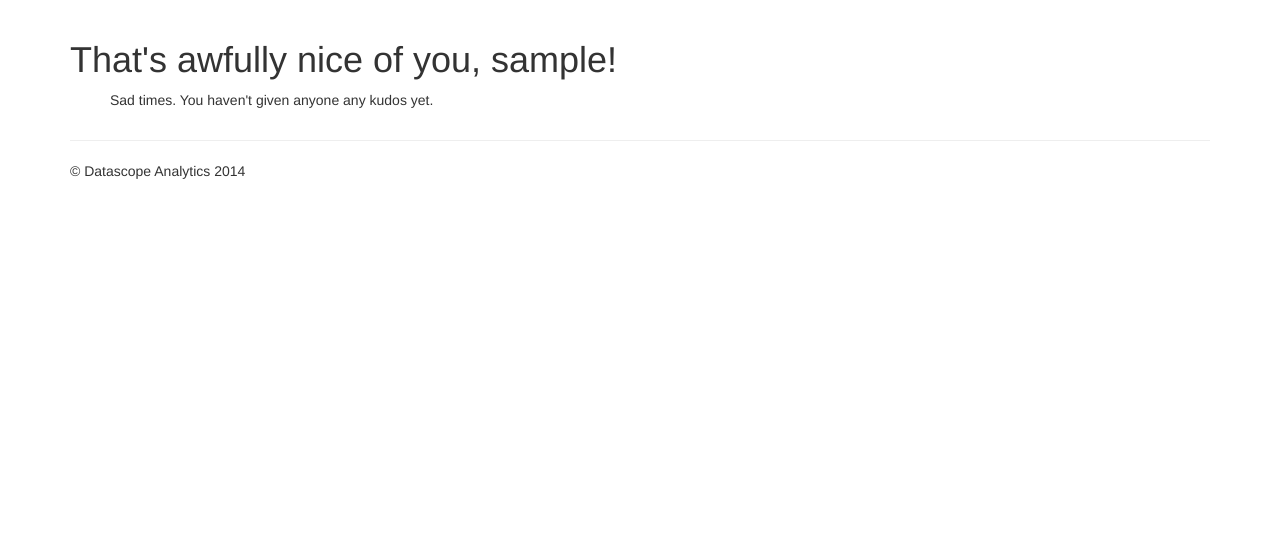
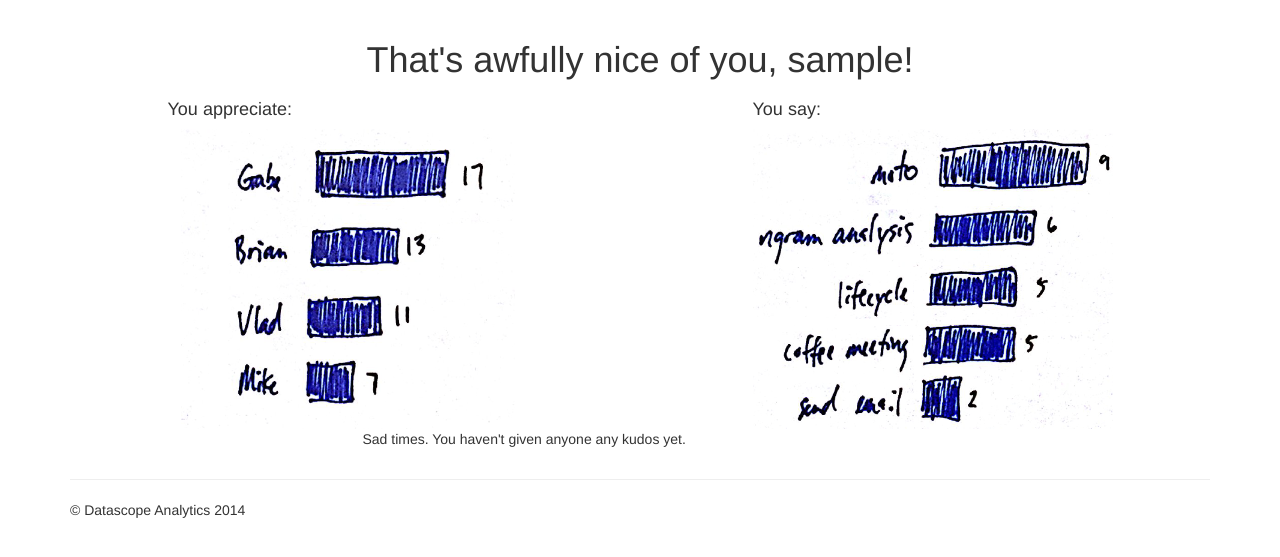
Before and after one commit to datascopeanalytics/kudos, a Django app: page /kudos/ in a window 1280 px wide. Shown: the part 74-631 px from the top of the page. Run offline with Django 3.2, Linux system fonts and the light colour scheme; the visitor is signed in with stand-in values (Sample User, id 1); data that the repository does not hold is empty; style sheets or scripts are compiled from the project's sources; some libraries are stand-ins or nearby versions.

Commit message:
mocked up the histograms to see in the list view

```diff
--- a/web/base/static/scss/kudo_list.scss
+++ b/web/base/static/scss/kudo_list.scss
@@ -1,5 +1,16 @@
+h1 {
+  text-align: center;
+}
+
+.histogram {
+  img {
+    width: 100%;
+  }
+}
+
 ul {
   list-style-type: none;
+  padding: 0;
   li.kudo {
     color: #bbb;
     margin-top: 1em;
--- a/web/base/templates/base/kudo_list.html
+++ b/web/base/templates/base/kudo_list.html
@@ -10,6 +10,24 @@
 <div class="row">
   <div class="col-md-12">
     <h1>That's awfully nice of you, {{user}}!</h1>
+  </div> <!-- col-md-12 -->
+</div> <!-- row -->
+<div class="row">
+  <div class="col-md-4 col-md-offset-1">
+    <h4>You appreciate:</h4>
+    <div id="receiver" class="histogram">
+      <img src="{% static 'img/mock/people_histogram.png' %}">
+    </div>
+  </div>
+  <div class="col-md-4 col-md-offset-2">
+    <h4>You say:</h4>
+    <div id="ngram" class="histogram">
+      <img src="{% static 'img/mock/ngram_histogram.png' %}">
+    </div>
+  </div>
+</div>
+<div class="row">
+  <div class="col-md-6 col-md-offset-3">
     <ul>
       {% for kudo in object_list %}
       <li class="kudo">
```
Also changed, not shown: web/base/static/img/mock/ngram_histogram.png (added), web/base/static/img/mock/people_histogram.png (added).
